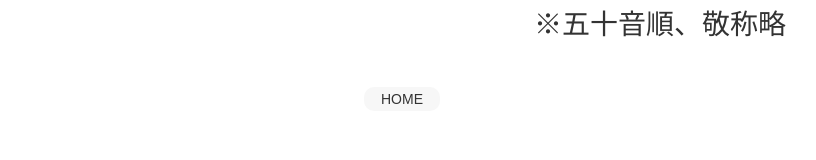
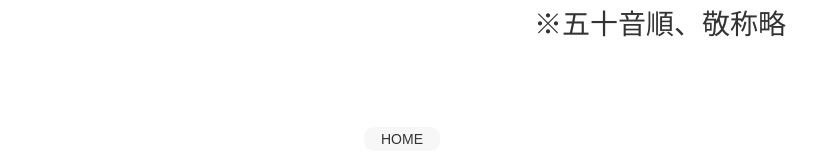
Before and after one commit to ynufes-tech/ynufes-seiryo24, a Nuxt app: page /sponsor in a window 1280 px wide. Shown: the part 3163-3323 px from the top of the page, without its empty margins (238-1054 px from the left). Built offline with nearby package versions, Linux system fonts and the light colour scheme.

Commit message:
blank追加

```diff
--- a/pages/sponsor/index.vue
+++ b/pages/sponsor/index.vue
@@ -91,6 +91,7 @@ useHead({
         </div>
         <p class="end-text">※五十音順、敬称略</p>
       </div>
+      <div class="blank"></div>
       <BackToHome />
     </div>
   </div>
@@ -104,7 +105,9 @@ useHead({
   display: flex;
   flex-direction: column;
 }
-
+.blank {
+  height: 40px;
+}
 .inner-sponsors-page {
   position: relative;
   top: 500px;
@@ -113,7 +116,7 @@ useHead({
   display: flex;
   flex-direction: column;
   height: fit-content;
-  padding-bottom: 20%;
+  // padding-bottom: 15%;
   @include md {
     top: 300px;
   }
```
